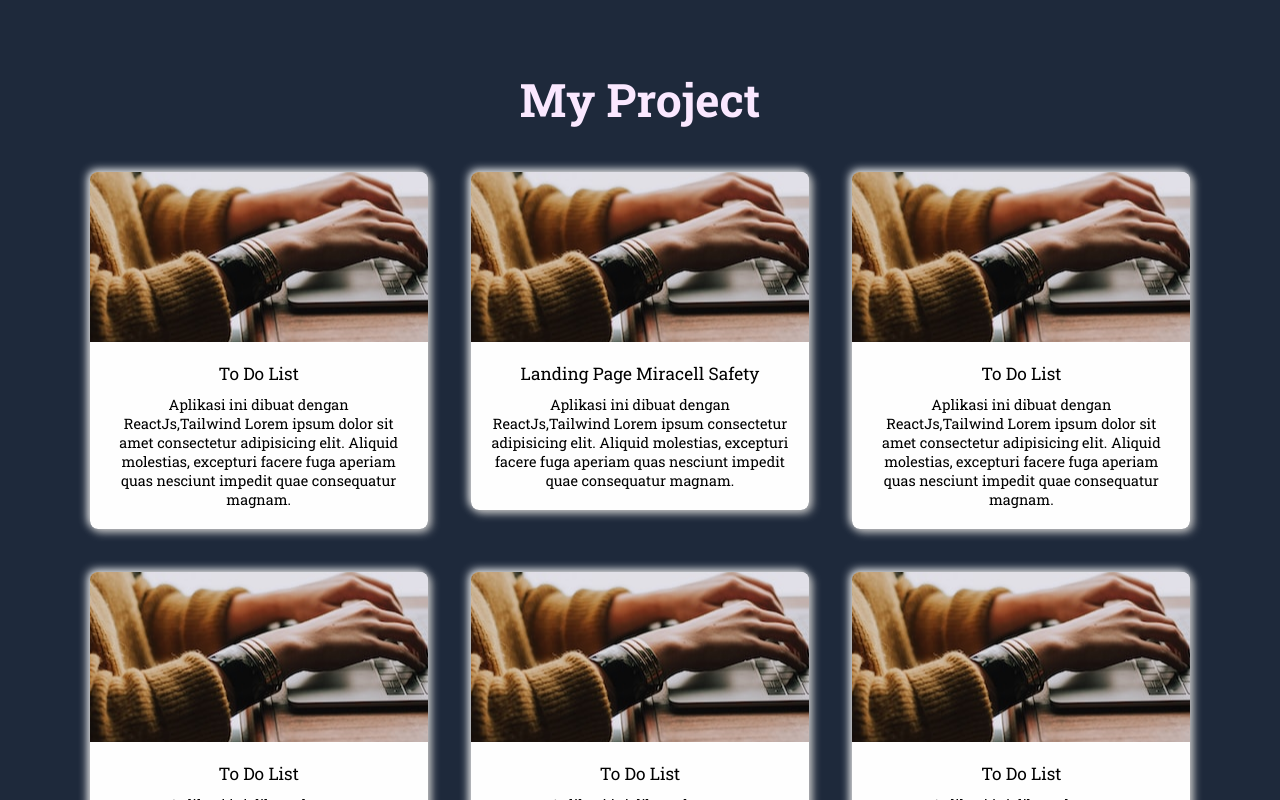
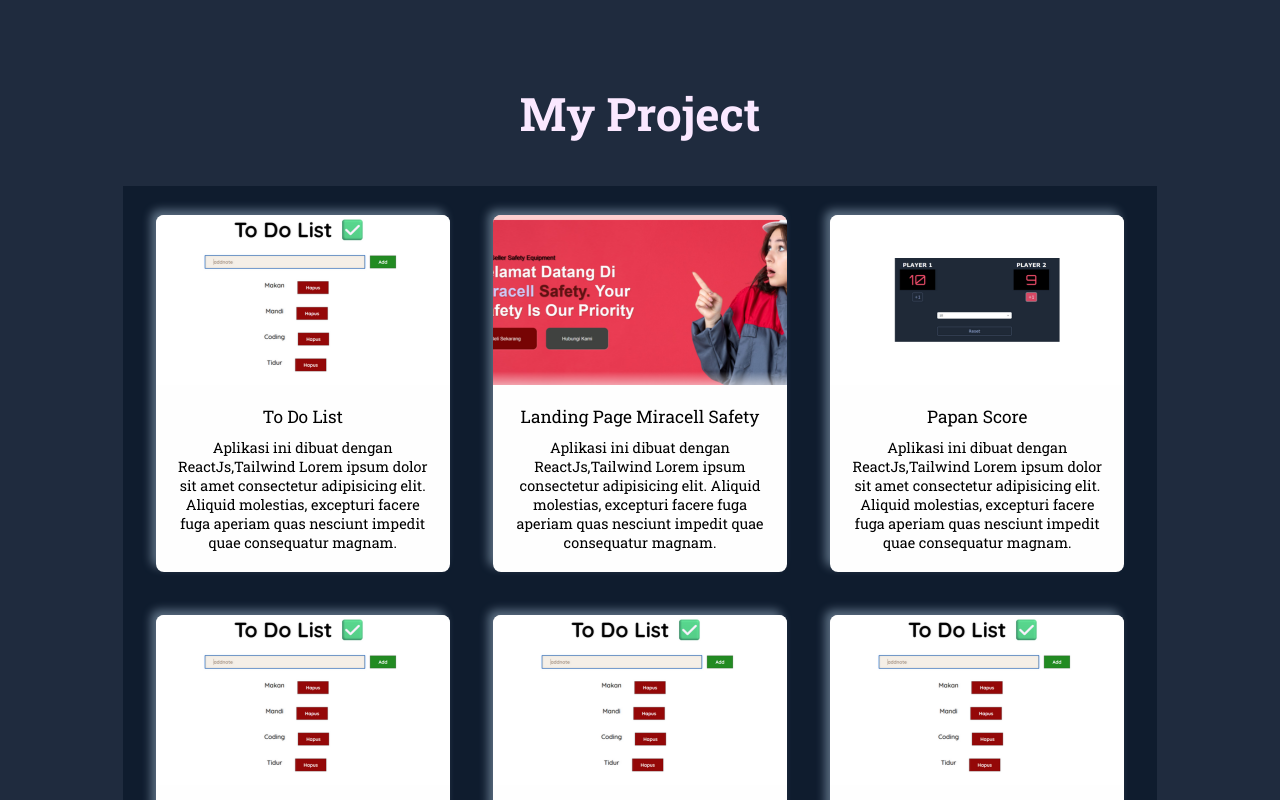
Before and after one commit to chenjacky32/My-Portofolio, a plain HTML site: page index.html in a window 1280 px wide. Shown: the part 2000-2800 px from the top of the page. Drawn offline with nearby package versions, Linux system fonts and the light colour scheme; a web font is replaced by a local one.

Commit message:
feat:tambah isi bagian project

```diff
--- a/assets/componentcss/aboutme.css
+++ b/assets/componentcss/aboutme.css
@@ -1,6 +1,11 @@
 /* about me start */
 .about-me {
   padding: 8rem 7% 1.4rem;
+  background-color: var(--bg-101);
+  margin: 1rem 1.5rem;
+  box-shadow: -4px 10px 99px 20px rgba(71, 85, 105, 0.35) inset;
+  -webkit-box-shadow: -4px 10px 99px 20px rgba(71, 85, 105, 0.35) inset;
+  -moz-box-shadow: -4px 10px 99px 20px rgba(71, 85, 105, 0.35) inset;
   /* margin-top: 5rem;
     margin-bottom: 10rem; */
 }
@@ -29,6 +34,8 @@
 .about-me .row .about-me-pict {
   align-self: self-start;
   padding-top: 2rem;
+  animation: naik-turun 4s ease-in-out infinite;
+  -webkit-animation: naik-turun 4s ease-in-out infinite;
 }
 
 .about-me .row .about-content {
--- a/assets/componentcss/contactme.css
+++ b/assets/componentcss/contactme.css
@@ -22,6 +22,7 @@
   position: relative;
   padding-left: 1rem;
   margin-top: 3rem;
+  background-color: var(--bg-101);
 }
 
 .contact-me .map .maps {
--- a/assets/componentcss/hero.css
+++ b/assets/componentcss/hero.css
@@ -10,6 +10,10 @@
   align-items: center;
   margin: 1rem 1.5rem;
   padding: 1.5rem 2rem;
+  background-color: var(--bg-101);
+  box-shadow: -4px 10px 99px 20px rgba(71, 85, 105, 0.35) inset;
+  -webkit-box-shadow: -4px 10px 99px 20px rgba(71, 85, 105, 0.35) inset;
+  -moz-box-shadow: -4px 10px 99px 20px rgba(71, 85, 105, 0.35) inset;
 }
 
 /* fix */
@@ -20,6 +24,26 @@
   border-radius: 50%;
   border: 20px solid var(--primary-300);
   border-style: double;
+  animation: infinite 4s ease-in-out;
+  -webkit-animation: naik-turun 4s ease-in-out infinite;
+}
+
+@keyframes naik-turun {
+  0%,
+  100% {
+    transform: translateY(0);
+    -webkit-transform: translateY(0);
+    -moz-transform: translateY(0);
+    -ms-transform: translateY(0);
+    -o-transform: translateY(0);
+  }
+  50% {
+    transform: translateY(1rem);
+    -webkit-transform: translateY(rem);
+    -moz-transform: translateY(rem);
+    -ms-transform: translateY(rem);
+    -o-transform: translateY(rem);
+  }
 }
 
 .hero .hero-content {
--- a/assets/componentcss/projects.css
+++ b/assets/componentcss/projects.css
@@ -18,9 +18,12 @@
 .projects .projects-pict {
   display: grid;
   grid-gap: 3rem;
-  grid-template-columns: repeat(3, minmax(200px, 700px));
+  grid-template-columns: repeat(3, minmax(200px, 400px));
   /* margin: auto 3rem;  */
   align-content: start;
+  background-color: var(--bg-101);
+  padding: 2rem 3%;
+  margin: 2rem 3%;
 }
 
 .container-1 {
@@ -33,8 +36,12 @@
   scroll-padding-top: 24px;
   border-radius: 8px;
   gap: 20px;
-  box-shadow: 3px 3px 10px #bebebe, -2px -2px 10px #ffffff;
-  transition: 0.3s ease-in-out;
+  box-shadow: -5px -5px 10px rgb(206, 232, 255, 0.4);
+  transition: 0.3s ease-in;
+  -webkit-transition: 0.3s ease-in;
+  -moz-transition: 0.3s ease-in;
+  -ms-transition: 0.3s ease-in;
+  -o-transition: 0.3s ease-in;
 }
 
 .container .card {
@@ -45,10 +52,36 @@
   scroll-snap-align: start;
 }
 
+.container:hover {
+  transform: translateY(-1rem);
+  -webkit-transform: translateY(-1rem);
+  -moz-transform: translateY(-1rem);
+  -ms-transform: translateY(-1rem);
+  -o-transform: translateY(-1rem);
+}
+
 .card .card__image {
   flex: 1;
   height: 170px;
-  background-image: url(/projects/3.jpg);
+  background-image: url(/projects/to\ do\ listtttt.png);
+  background-position: center;
+  background-repeat: no-repeat;
+  object-fit: cover;
+}
+
+.card .card__image1 {
+  flex: 1;
+  height: 170px;
+  background-image: url(/projects/miracell.png);
+  background-position: center;
+  background-repeat: no-repeat;
+  object-fit: cover;
+}
+
+.card .card__image2 {
+  flex: 1;
+  height: 170px;
+  background-image: url(/projects/ppn\ score.png);
   background-position: center;
   background-repeat: no-repeat;
   object-fit: cover;
--- a/assets/index.js
+++ b/assets/index.js
@@ -7,7 +7,6 @@ document.querySelector("#hamburger-menu").onclick = () => {
 };
 
 //hilangkan nav
-
 const hamburger = document.querySelector("#hamburger-menu");
 
 document.addEventListener("click", function (e) {
@@ -15,3 +14,10 @@ document.addEventListener("click", function (e) {
     navbar.classList.remove("active");
   }
 });
+
+//scroll reveal
+ScrollReveal({ reset: true, distance: "50px", duration: 2000, delay: 300 });
+
+ScrollReveal().reveal(".hero-content,h4", { origin: "top" });
+ScrollReveal().reveal("#gambar1,.about-me-pict,.about-content,.map", { origin: "bottom" });
+ScrollReveal().reveal(".projects-pict", { origin: "left" });
--- a/assets/style.css
+++ b/assets/style.css
@@ -15,9 +15,19 @@
   --accent-200: #fae8ff;
   --text-100: #cbd5e1;
   --text-200: #94a3b8;
-  --bg-100: #1e293b;
-  --bg-200: #334155;
-  --bg-300: #475569;
+  --bg-100: rgb(30, 41, 59);
+  --bg-200: rgb(51, 65, 85);
+  --bg-300: rgb(71, 85, 105);
+  --primary-101: #1f3a5f;
+  --primary-201: #4d648d;
+  --primary-301: #acc2ef;
+  --accent-101: #3d5a80;
+  --accent-201: #cee8ff;
+  --text-101: #ffffff;
+  --text-201: #e0e0e0;
+  --bg-101: rgb(15, 28, 46);
+  --bg-201: rgb(31, 43, 62);
+  --bg-301: rgb(55, 67, 87);
 }
 
 /* .roboto-slab-<uniquifier > {
@@ -42,7 +52,7 @@ html {
 
 body {
   font-family: "Roboto Slab", serif;
-  background-color: var(--bg-100);
+  background-color: var(--bg-201);
 }
 
 /* responsive */
--- a/index.html
+++ b/index.html
@@ -22,10 +22,10 @@
     <!-- navbar akhir -->
     <!-- hero section -->
     <section class="hero" id="home">
-      <img src="./img/img.png" alt="Pribadi" />
+      <img src="./img/img.png" alt="Pribadi" id="" />
       <div class="hero-content">
         <h4>Hello, My Name is</h4>
-        <h3>Jacky <span>Chen</span></h3>
+        <h4>Jacky <span>Chen</span></h4>
         <h4>And i'm a <span>Junior Web Developer!</span></h4>
         <p>I am a fresh graduate student majoring in information systems, have a passion for developing responsive websites with HTML, CSS, Javascript, Bootstrap,and ReactJS.</p>
         <div class="socials">
@@ -113,7 +113,7 @@
         <div class="container-1">
           <div class="container">
             <div class="card">
-              <div class="card__image img2"></div>
+              <div class="card__image1"></div>
               <div class="card__content">
                 <span class="card__title">Landing Page Miracell Safety</span>
                 <p class="card__describe">Aplikasi ini dibuat dengan ReactJs,Tailwind Lorem ipsum consectetur adipisicing elit. Aliquid molestias, excepturi facere fuga aperiam quas nesciunt impedit quae consequatur magnam.</p>
@@ -124,9 +124,9 @@
         <div class="container-1">
           <div class="container">
             <div class="card">
-              <div class="card__image"></div>
+              <div class="card__image2"></div>
               <div class="card__content">
-                <span class="card__title">To Do List</span>
+                <span class="card__title">Papan Score</span>
                 <p class="card__describe">
                   Aplikasi ini dibuat dengan ReactJs,Tailwind Lorem ipsum dolor sit amet consectetur adipisicing elit. Aliquid molestias, excepturi facere fuga aperiam quas nesciunt impedit quae consequatur magnam.
                 </p>
@@ -213,9 +213,11 @@
       </div>
     </section>
     <!-- contact Me End -->
+    <script src="https://cdn.jsdelivr.net/npm/swiper@11/swiper-bundle.min.js"></script>
     <script>
       feather.replace();
     </script>
+    <script src="https://unpkg.com/scrollreveal"></script>
     <script src="/assets/index.js"></script>
   </body>
 </html>
```
Also changed, not shown: projects/Screenshot 2024-02-01 180021.png, projects/miracell.png (added), projects/papan score.png (added), projects/ppn score.png (added), projects/to do listtttt.png (added).
